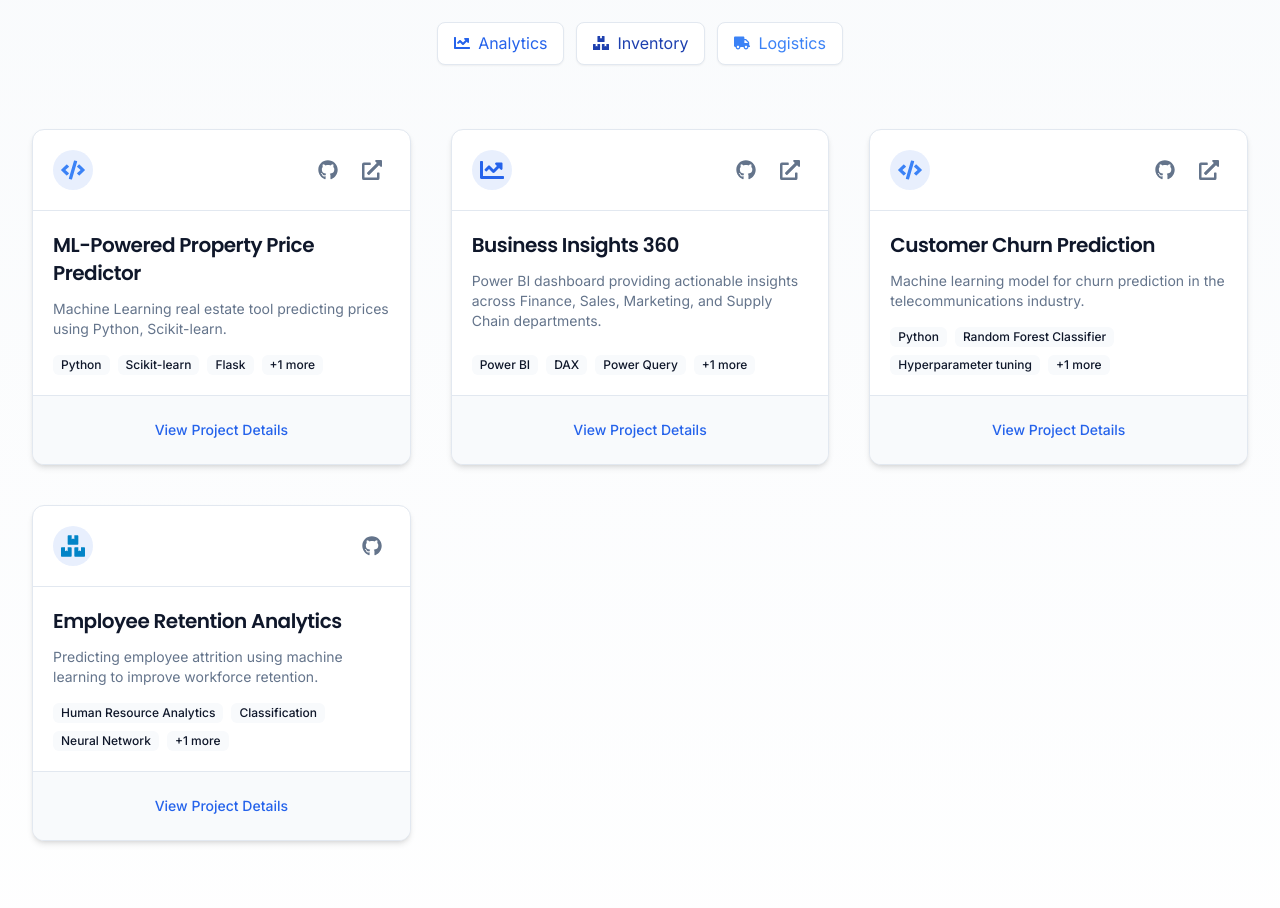
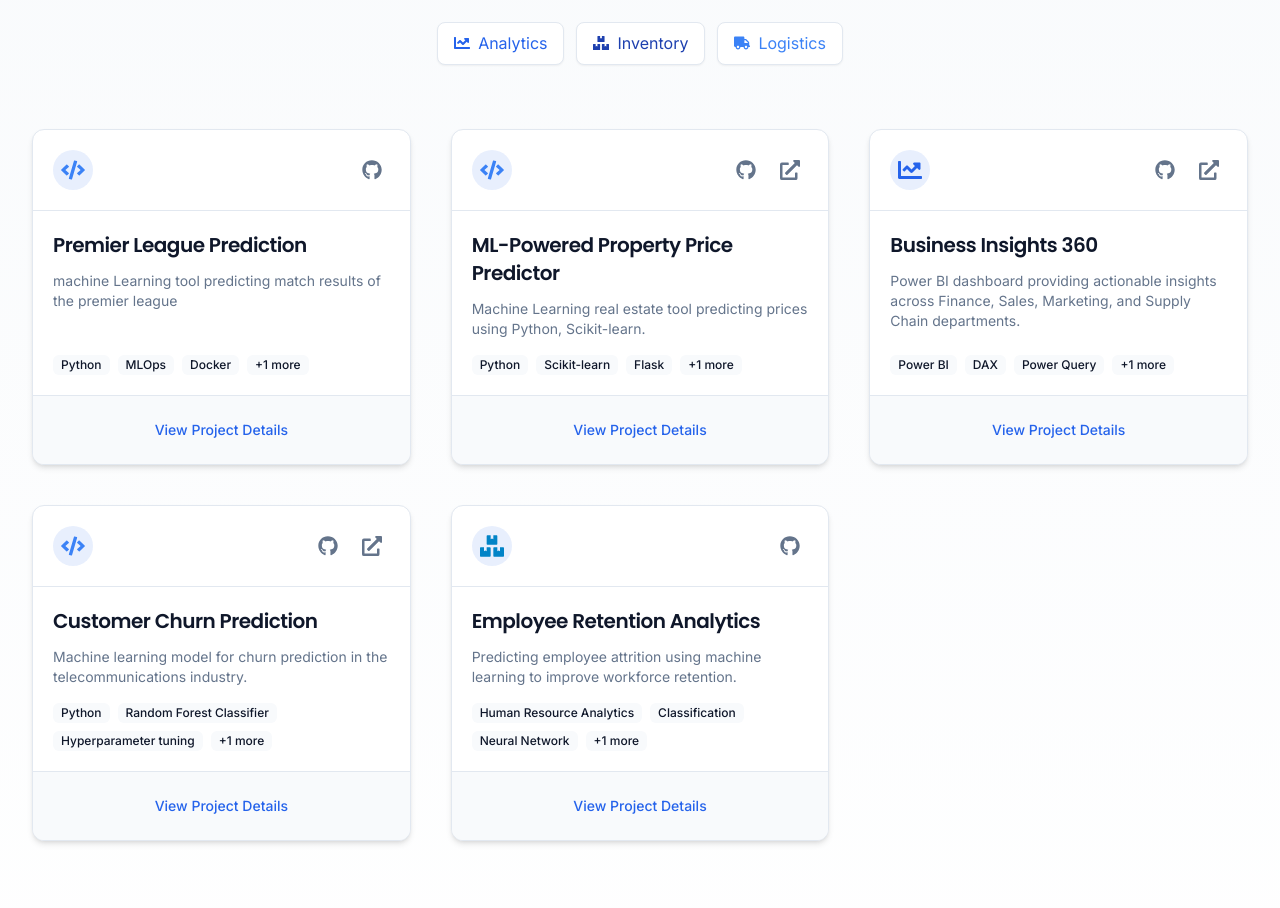
Before and after one commit to tirshiva/Analyst-Portfolio, a React (Vite) app: page / in a window 1280 px wide. Shown: the part 1120-2028 px from the top of the page. Built offline with nearby package versions, Linux system fonts and the light colour scheme.

Commit message:
Added PL Project

```diff
--- a/src/data/projects.js
+++ b/src/data/projects.js
@@ -12,6 +12,15 @@
 export const projects = [
   {
     id: 1,
+    title: "Premier League Prediction",
+    description: "machine Learning tool predicting match results of the premier league",
+    techStack: ["Python", "MLOps", "Docker", "Ensemble"],
+    githubLink: "https://github.com/tirshiva/Premier-League-Prediction-/tree/master",
+    // demoLink: "https://house-prediction-regression-model.onrender.com/",
+    // image: "/images/01.png" // Fixed path
+  },
+  {
+    id: 2,
     title: "ML-Powered Property Price Predictor",
     description: "Machine Learning real estate tool predicting prices using Python, Scikit-learn.",
     techStack: ["Python", "Scikit-learn", "Flask", "Linear Regression"],
@@ -20,7 +29,7 @@ export const projects = [
     image: "/images/01.png" // Fixed path
   },
   {
-    id: 2,
+    id: 3,
     title: "Business Insights 360",
     description: "Power BI dashboard providing actionable insights across Finance, Sales, Marketing, and Supply Chain departments.",
     techStack: ["Power BI", "DAX", "Power Query", "Business Intelligence"],
@@ -29,7 +38,7 @@ export const projects = [
     image: "/images/02.png" // Fixed path
   },
   {
-    id: 3,
+    id: 4,
     title: "Customer Churn Prediction",
     description: "Machine learning model for churn prediction in the telecommunications industry.",
     techStack: ["Python","Random Forest Classifier","Hyperparameter tuning","Cross Validation"],
@@ -38,7 +47,7 @@ export const projects = [
     image: "/images/Churn.png" // Fixed path
   },
   {
-    id: 4,
+    id: 5,
     title: "Employee Retention Analytics",
     description: "Predicting employee attrition using machine learning to improve workforce retention.",
     techStack: ["Human Resource Analytics","Classification","Neural Network","Deep Learning"],
```
